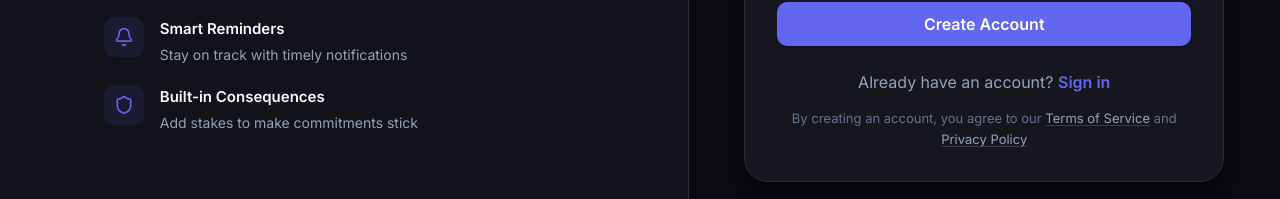
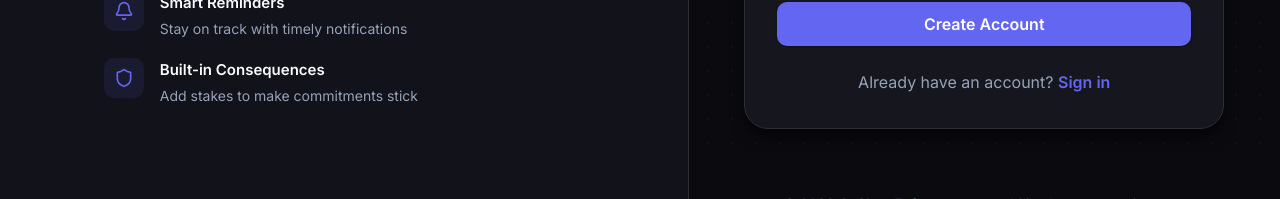
Before and after one commit to Shahir-47/CoSign, a React app in the folder frontend/: page /signup in a window 1280 px wide. Shown: the part 637-836 px from the top of the page. Built offline with nearby package versions, Linux system fonts and the light colour scheme; no server answers; the HTML template or start-up script is replaced by a standard one.

Commit message:
refactor: remove terms and conditions text from SignupFooter for cleaner UI

```diff
--- a/frontend/src/components/signup/SignupFooter.module.css
+++ b/frontend/src/components/signup/SignupFooter.module.css
@@ -4,26 +4,8 @@
 
 .loginLink {
 	color: var(--text-secondary);
-	margin-bottom: 12px;
 }
 
 .loginLink a {
 	font-weight: 600;
 }
-
-.terms {
-	font-size: 0.8125rem;
-	color: var(--text-muted);
-	line-height: 1.6;
-}
-
-.terms a {
-	color: var(--text-secondary);
-	text-decoration: underline;
-	text-decoration-color: var(--border-secondary);
-	text-underline-offset: 2px;
-}
-
-.terms a:hover {
-	color: var(--text-primary);
-}
--- a/frontend/src/components/signup/SignupFooter.tsx
+++ b/frontend/src/components/signup/SignupFooter.tsx
@@ -7,12 +7,6 @@ export default function SignupFooter() {
 			<p className={styles.loginLink}>
 				Already have an account? <Link to="/login">Sign in</Link>
 			</p>
-
-			<p className={styles.terms}>
-				By creating an account, you agree to our{" "}
-				<a href="#terms">Terms of Service</a> and{" "}
-				<a href="#privacy">Privacy Policy</a>
-			</p>
 		</div>
 	);
 }
```
